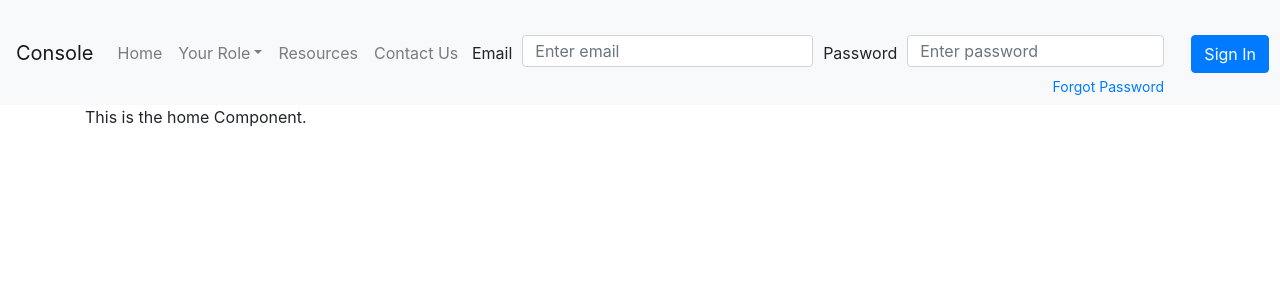
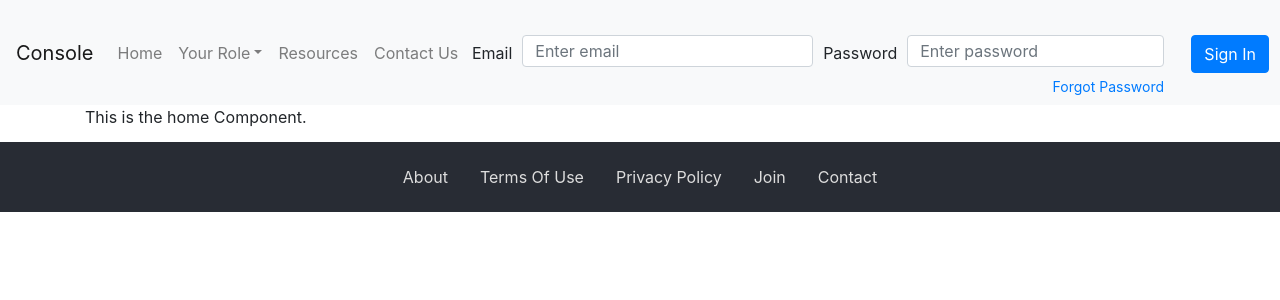
Before and after one commit to rxheem/student-console, a React (Create React App) app: page / in a window 1280 px wide. Shown: the top 300 px of the page. Built offline with nearby package versions, Linux system fonts and the light colour scheme.

Commit message:
Added footer.

```diff
--- a/src/App.js
+++ b/src/App.js
@@ -4,7 +4,12 @@ import PropTypes from 'prop-types';
 import Switch from 'react-router-dom/Switch';
 import Route from 'react-router-dom/Route';
 import Home from './components/home/Home';
+
+// Navigation
 import HomeNavigation from './components/homeNavigation/HomeNavigation';
+
+// Views
+import Footer from './views/footer/Footer';
 
 // Main app class
 class App extends Component {
@@ -25,6 +30,9 @@ class App extends Component {
         <Switch>
           <Route exact path='/' component={Home} />
         </Switch>
+
+        {/* Main Home Navigation */}
+        <Route path='/' component={Footer} />
       </div>
     );
   }
--- /dev/null
+++ b/src/views/footer/Footer.css
@@ -0,0 +1,20 @@
+/* Footer.css -- Stylesheet for the Footer component */
+footer {
+  background-color: #282c34;
+  width: 100%;
+  height: 70px; /* Set the fixed height of the footer here */
+  max-height: auto;
+  line-height: 60px; /* Vertically center the text there */
+}
+
+footer a {
+  color: #ddd;
+}
+
+footer a:hover {
+  color: #fff !important;
+}
+
+footer div {
+  margin-top: -3px !important;
+}
--- a/src/views/footer/Footer.js
+++ b/src/views/footer/Footer.js
@@ -1,11 +1,21 @@
 import React from 'react';
+import { Nav } from 'react-bootstrap';
+import './Footer.css';
+
+import FooterNavItem from './FooterNavItem.js';
 
 const Footer = props => {
-  return(
-    <div>
-      <p>Footer</p>
-    </div>
-  )
-}
+  return (
+      <footer>
+        <Nav className='justify-content-center'>
+          <FooterNavItem title='About' to='/about/' />
+          <FooterNavItem title='Terms Of Use' to='/terms-of-use/' />
+          <FooterNavItem title='Privacy Policy' to='/privacy-policy/' />
+          <FooterNavItem title='Join' to='/join/' />
+          <FooterNavItem title='Contact' to='/contact/' />
+        </Nav>
+      </footer>
+  );
+};
 
 export default Footer;
--- /dev/null
+++ b/src/views/footer/FooterNavItem.js
@@ -0,0 +1,15 @@
+import React from 'react';
+import { Link } from 'react-router-dom';
+import { Nav } from 'react-bootstrap';
+
+const FooterNavItem = props => {
+  return (
+    <Nav.Item>
+      <Link role='button' className='nav-link' to={props.to}>
+        {props.title}
+      </Link>
+    </Nav.Item>
+  );
+};
+
+export default FooterNavItem;
```
